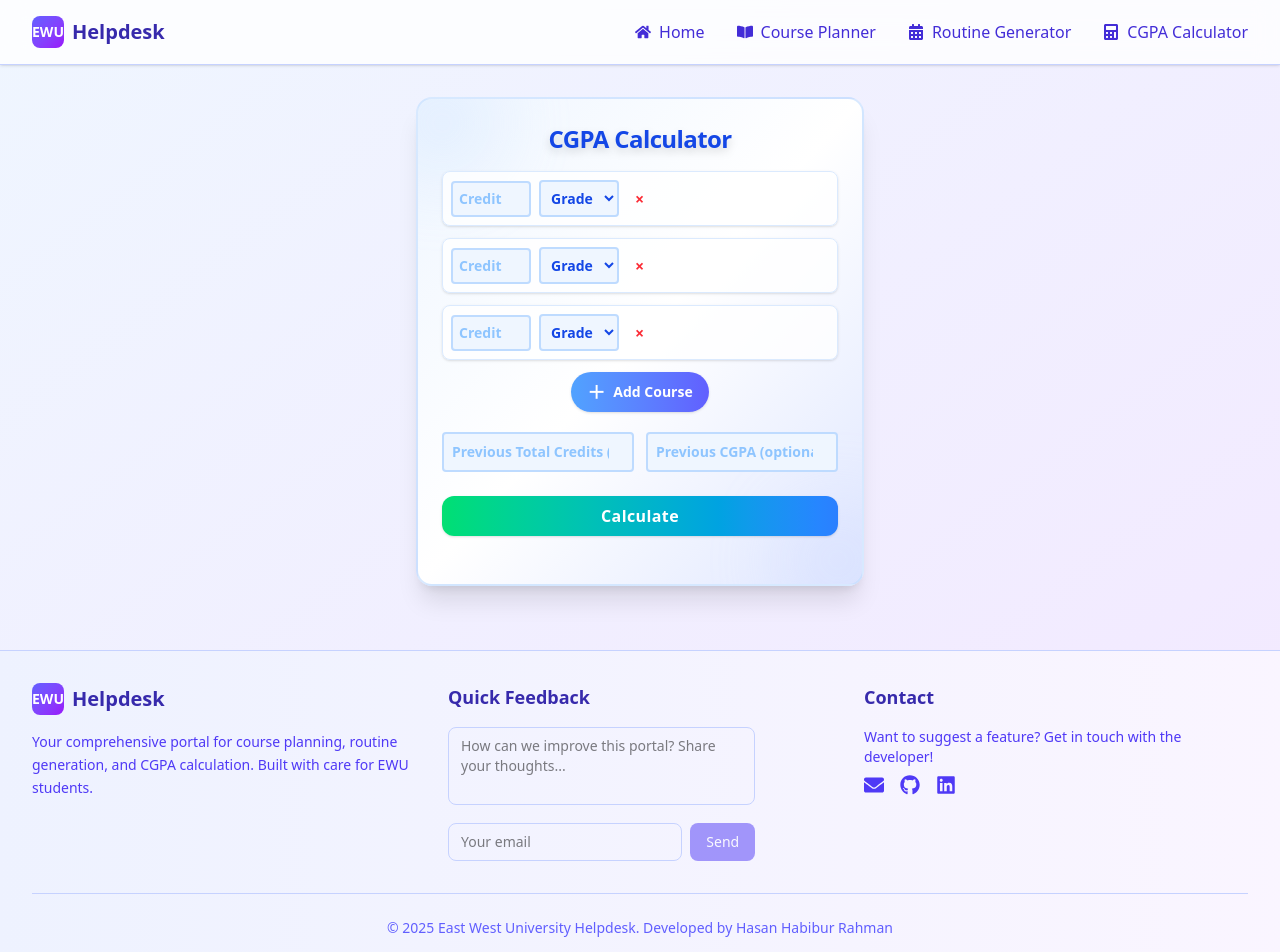
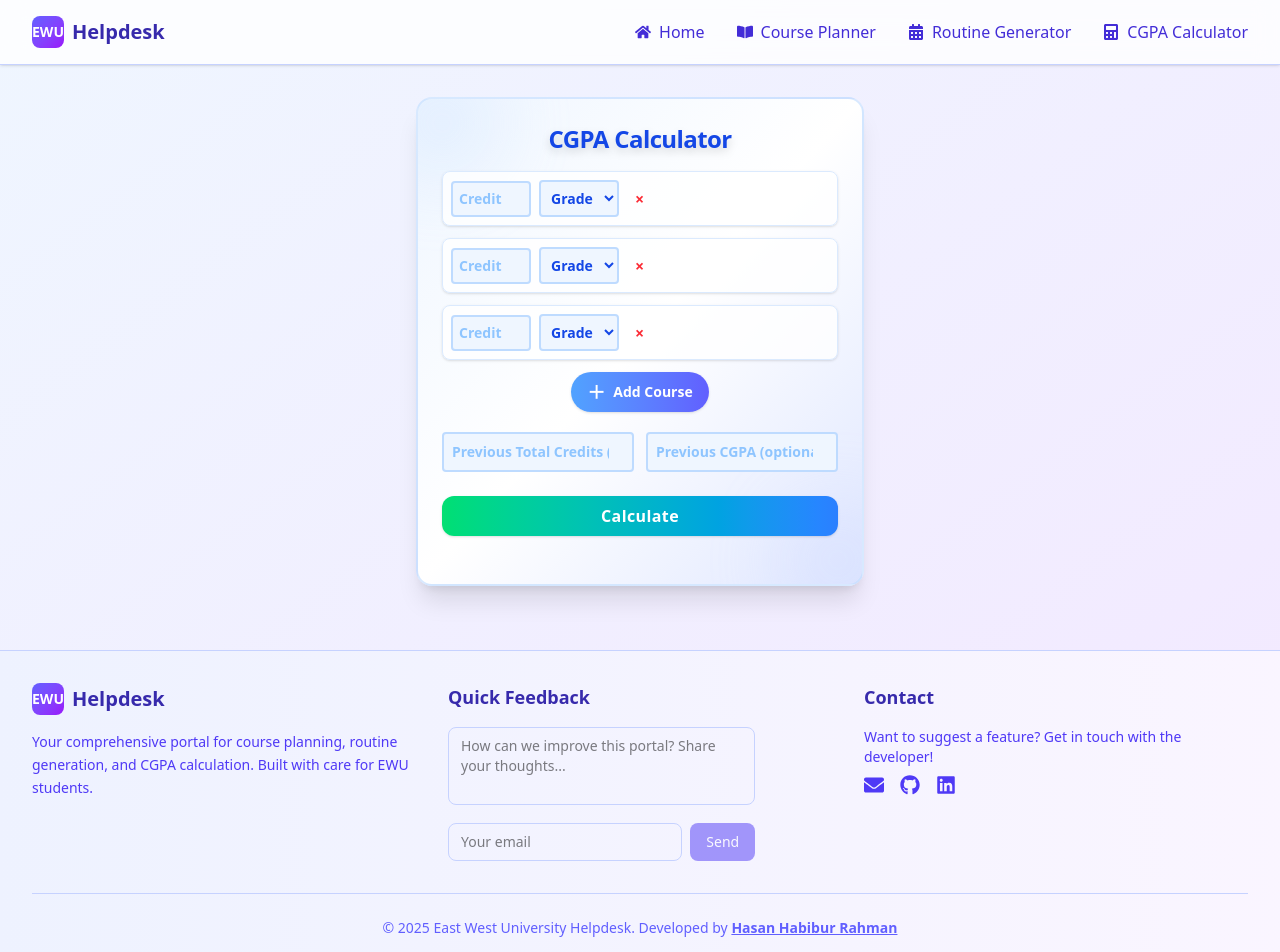
Before and after one commit to tashdid-professional/ewu-studentsdesk, a Next.js app: page /cgpa-calculator in a window 1280 px wide. Shown: the top 952 px of the page. Built offline with nearby package versions, Linux system fonts and the light colour scheme.

Commit message:
updateddd

```diff
--- a/components/Footer.js
+++ b/components/Footer.js
@@ -121,7 +121,7 @@ export default function Footer() {
         {/* Bottom Section */}
         <div className="border-t border-indigo-200 mt-8 pt-6 flex flex-col sm:flex-row justify-center items-center space-y-4 sm:space-y-0">
           <p className="text-indigo-500 text-sm">
-            © {currentYear} East West University Helpdesk. Developed by Hasan Habibur Rahman
+            © {currentYear} East West University Helpdesk. Developed by <a href="https://www.tashdid.online/" target='_blank'><span className='font-semibold underline'>Hasan Habibur Rahman</span></a>
           </p>
           {/* <div className="flex space-x-6 text-xs text-indigo-500">
             <Link href="/privacy" className="hover:text-indigo-700 transition-colors">
```
